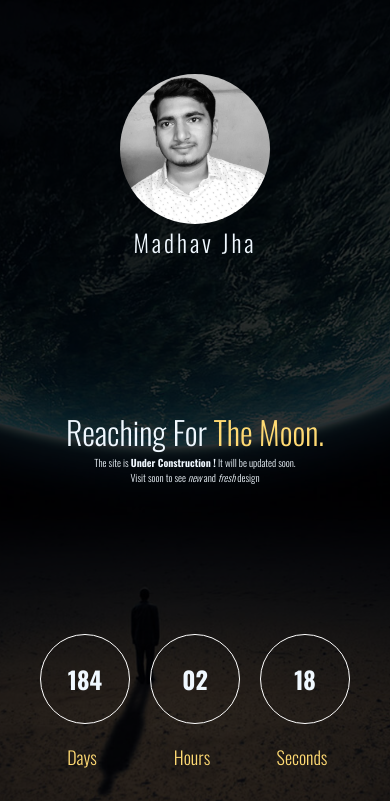
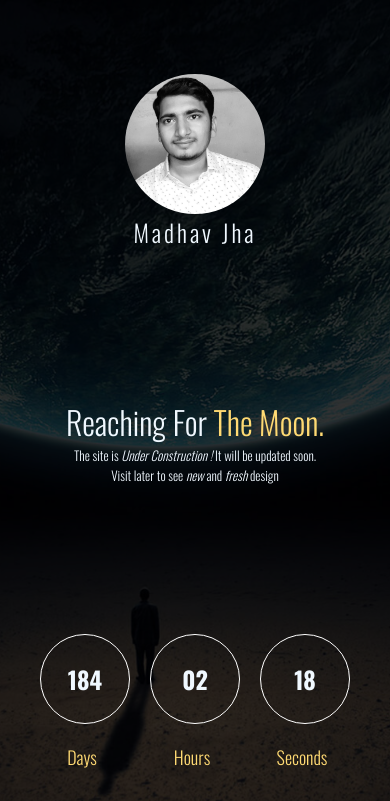
Before and after one commit to jhamadhav/jhamadhav.github.io, a plain HTML site: page index.html in a window 390 px wide. Shown: the top 801 px of the page. Drawn offline with nearby package versions, Linux system fonts and the light colour scheme.

Commit message:
minor changes

```diff
--- a/index.html
+++ b/index.html
@@ -25,8 +25,8 @@
 
 		<div class="quote">
 			<div>Reaching For <span>The Moon.</span></div>
-			<p>The site is <b>Under Construction !</b> It will be updated soon. <br>
-				Visit soon to see <i>new</i> and <i>fresh</i> design</p>
+			<p>The site is <i>Under Construction !</i> It will be updated soon. <br>
+				Visit later to see <i>new</i> and <i>fresh</i> design</p>
 		</div>
 
 		<div class="count-down" title="Busy due to exams, site will be Up and Running in :">
--- a/style.css
+++ b/style.css
@@ -131,8 +131,8 @@ h2 {
 
 @media (max-width: 770px) {
     .profile img {
-        height: 150px;
-        width: 150px;
+        height: 140px;
+        width: 140px;
     }
 
     .wrap {
@@ -144,10 +144,6 @@ h2 {
 
     .quote div {
         font-size: xx-large;
-    }
-
-    .quote p {
-        font-size: x-small;
     }
 
     .unit-holder:nth-child(3) {
@@ -166,7 +162,7 @@ footer {
     font-size: x-small;
     bottom: 0;
     left: 0;
-    position: absolute;
+    position: fixed;
     padding-bottom: 6px;
     padding-left: 10px;
     font-weight: lighter;
```
